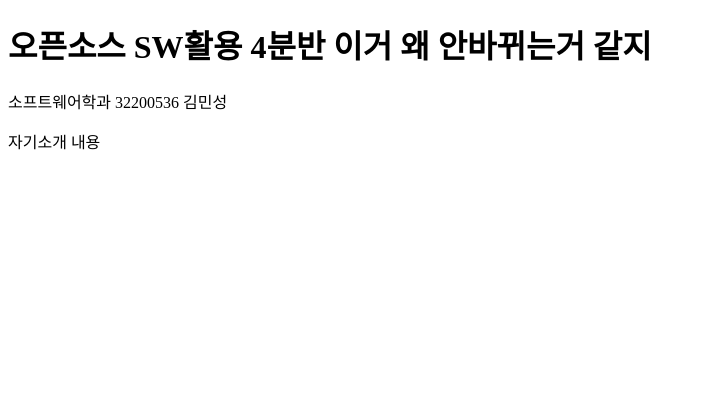
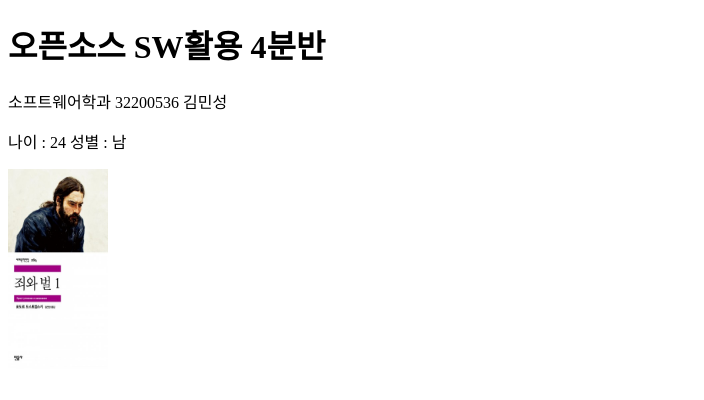
Before and after one commit to K1DRU/github.io, a plain HTML site: page index.html in a window 1280 px wide. Shown: the whole page, without its empty margins (0-704 px from the left). Drawn offline with Linux system fonts and the light colour scheme.

Commit message:
commit 5

```diff
--- a/index.html
+++ b/index.html
@@ -5,9 +5,9 @@
     <title>My Web Page</title>
 </head>
 <body>
-    <h1>오픈소스 SW활용 4분반 이거 왜 안바뀌는거 같지</h1>
+    <h1>오픈소스 SW활용 4분반</h1>
     <p>소프트웨어학과 32200536 김민성</p>
-    <p>자기소개 내용</p>
-    <!--<img src="path/to/your/image.jpg" alt="Description of the image">-->
+    <p>나이 : 24 성별 : 남</p>
+    <img src="cp.jpg" alt="죄와벌-표도르 도스토옙스키" width="100" height="200">
 </body>
 </html>
```
Also changed, not shown: CP.jpg (added).
